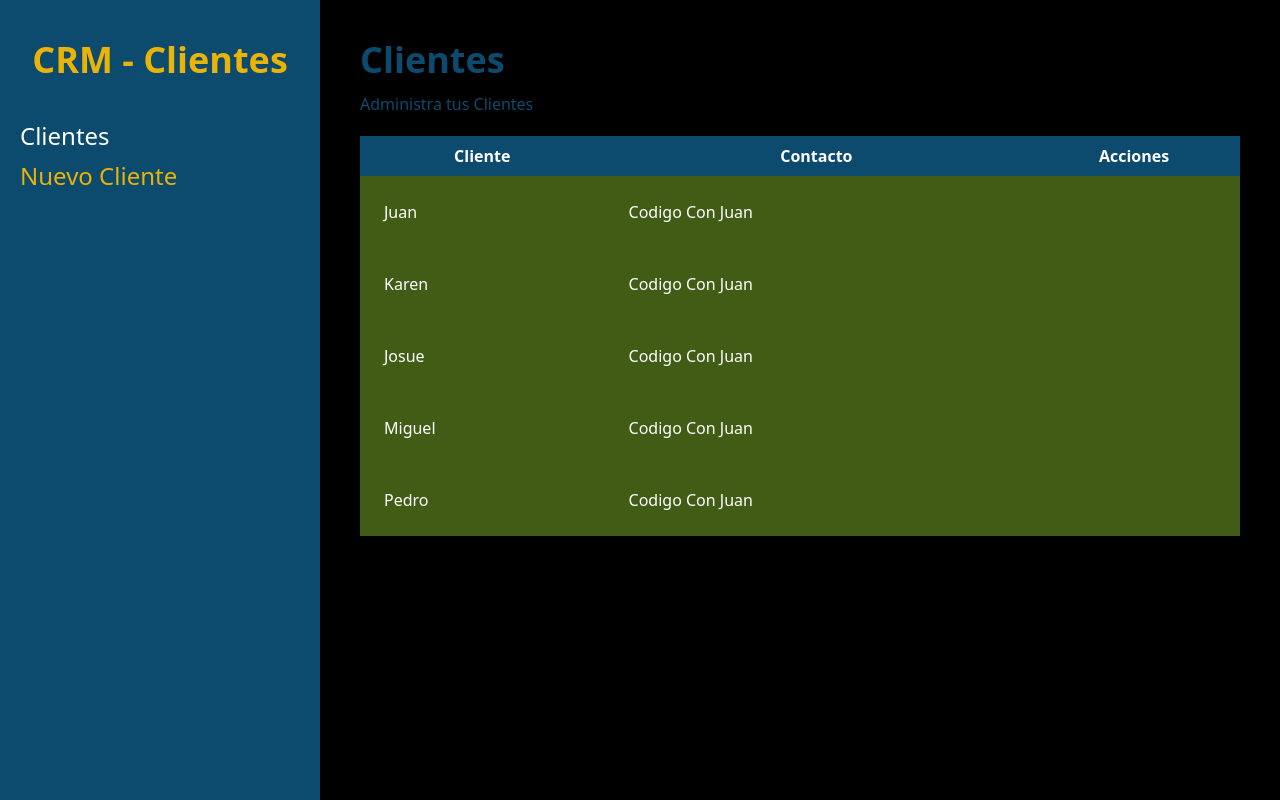
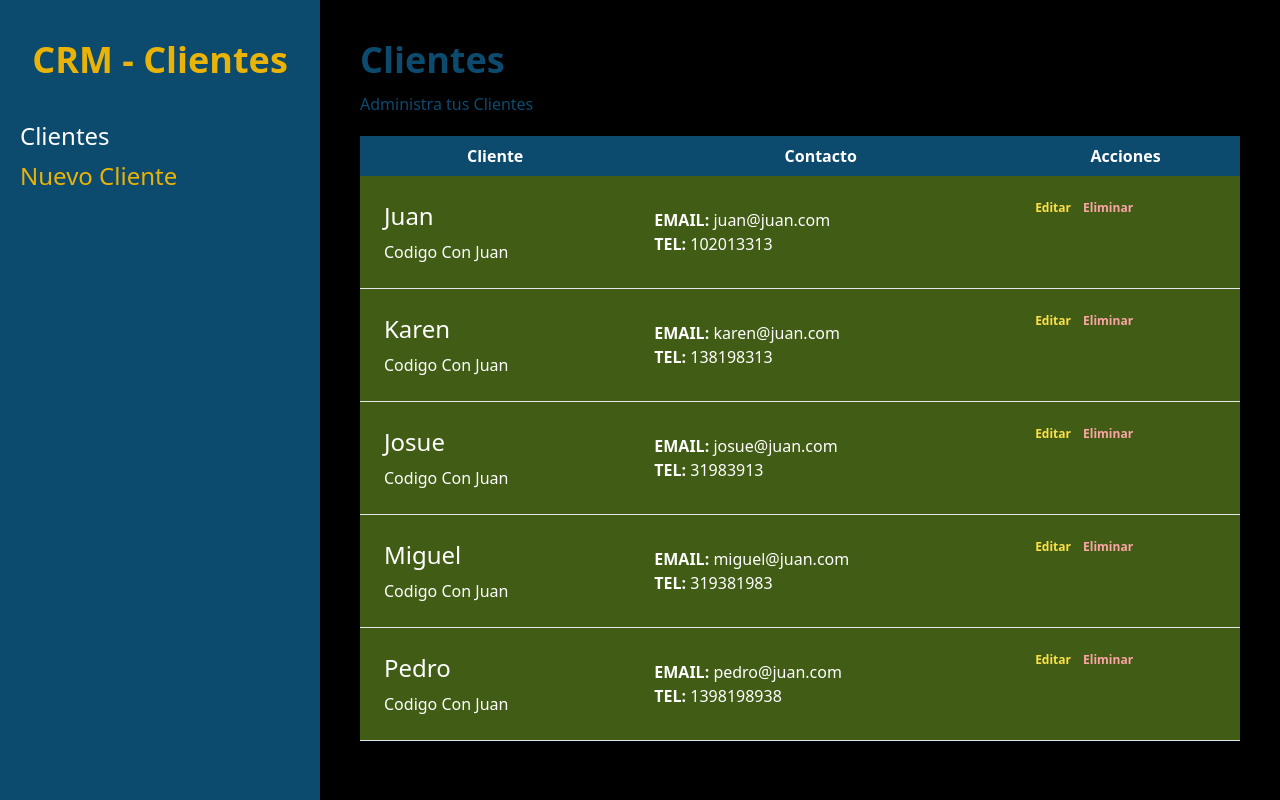
Before and after one commit to danieldrako/crm-react-routerDOM, a React (Vite) app: page / in a window 1280 px wide. Built offline with nearby package versions, Linux system fonts and the light colour scheme.

Commit message:
after showing the rest of the informartion

```diff
--- a/src/components/Cliente.jsx
+++ b/src/components/Cliente.jsx
@@ -2,13 +2,33 @@
 function Cliente({cliente}) {
 
     const {nombre, empresa, email, telefono, id} = cliente
+
     return (
-        <tr>
+        <tr className="border-b">
+            <td className='text-white p-6 space-y-2'>
+                <p className="text-2xl">{nombre}</p>
+                <p>{empresa}</p>
+            </td>
+
             <td className='text-white p-6'>
-                {nombre}
+                <p className=""> <span className=" uppercase font-bold">Email: </span>{email}</p>
+                <p className=""> <span className=" uppercase font-bold">Tel: </span>{telefono}</p>
             </td>
-            <td className='text-white p-6'>
-                {empresa}
+
+            <td className='text-white p-6 flex gap-3'>
+                <button
+                    type="button"
+                    className=" text-yellow-300 hover:text-amber-400 font-bold text-xs"
+                >
+                    Editar
+                </button>
+
+                <button
+                    type="button"
+                    className=" text-red-300 hover:text-red-500 font-bold text-xs"
+                >
+                    Eliminar
+                </button>
             </td>
         </tr>
     )
```
